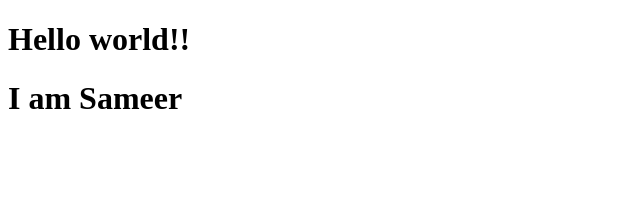
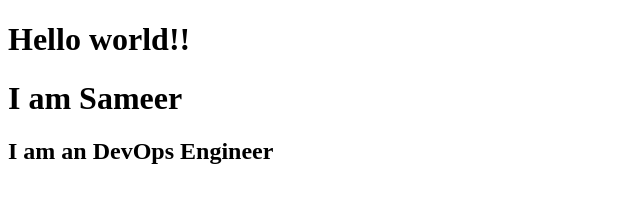
Before and after one commit to sameer-shukur/html-project, a plain HTML site: page index.html in a window 1280 px wide. Shown: the whole page, without its empty margins (0-640 px from the left). Drawn offline with Linux system fonts and the light colour scheme.

Commit message:
third commit

```diff
--- a/index.html
+++ b/index.html
@@ -4,5 +4,6 @@
 
 <h1>Hello world!!</h1>
 <h1>I am Sameer</h1>
+<h2>I am an DevOps Engineer</h2>
 </body>
 </html>
```
